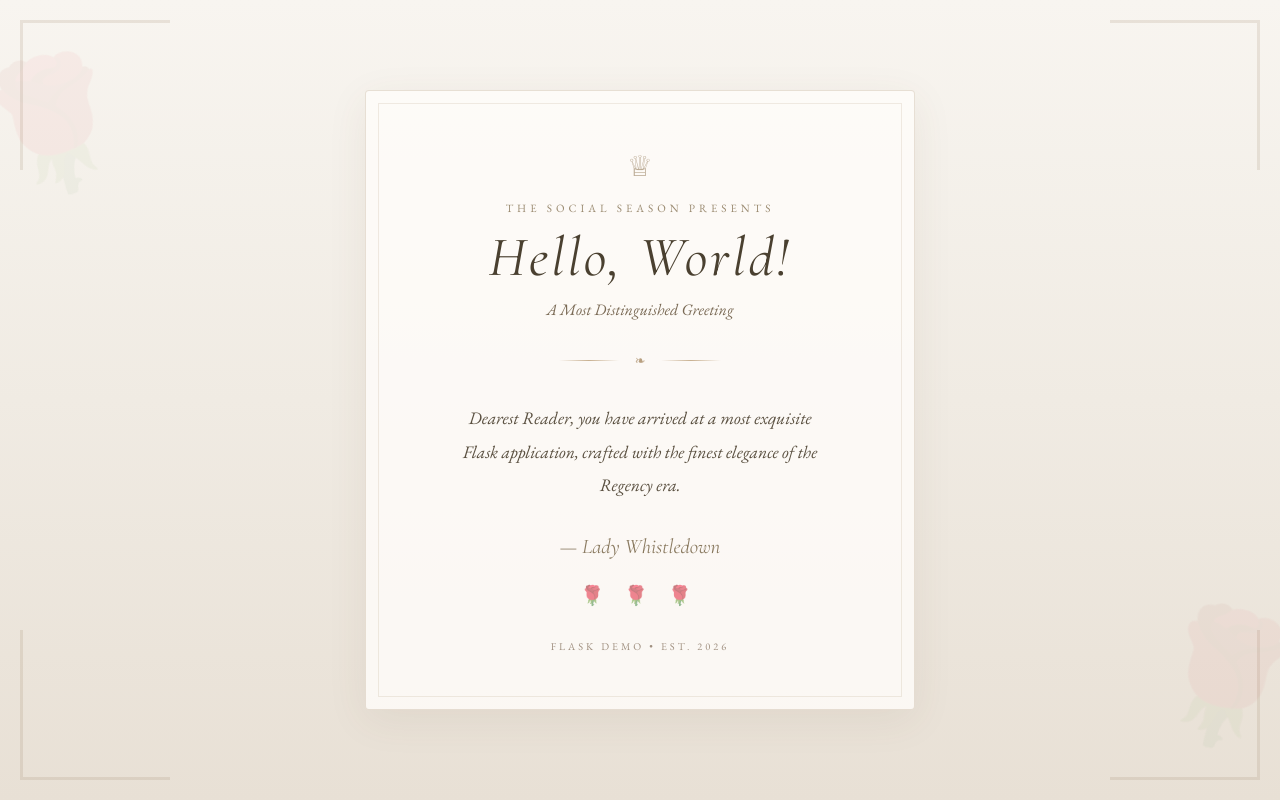
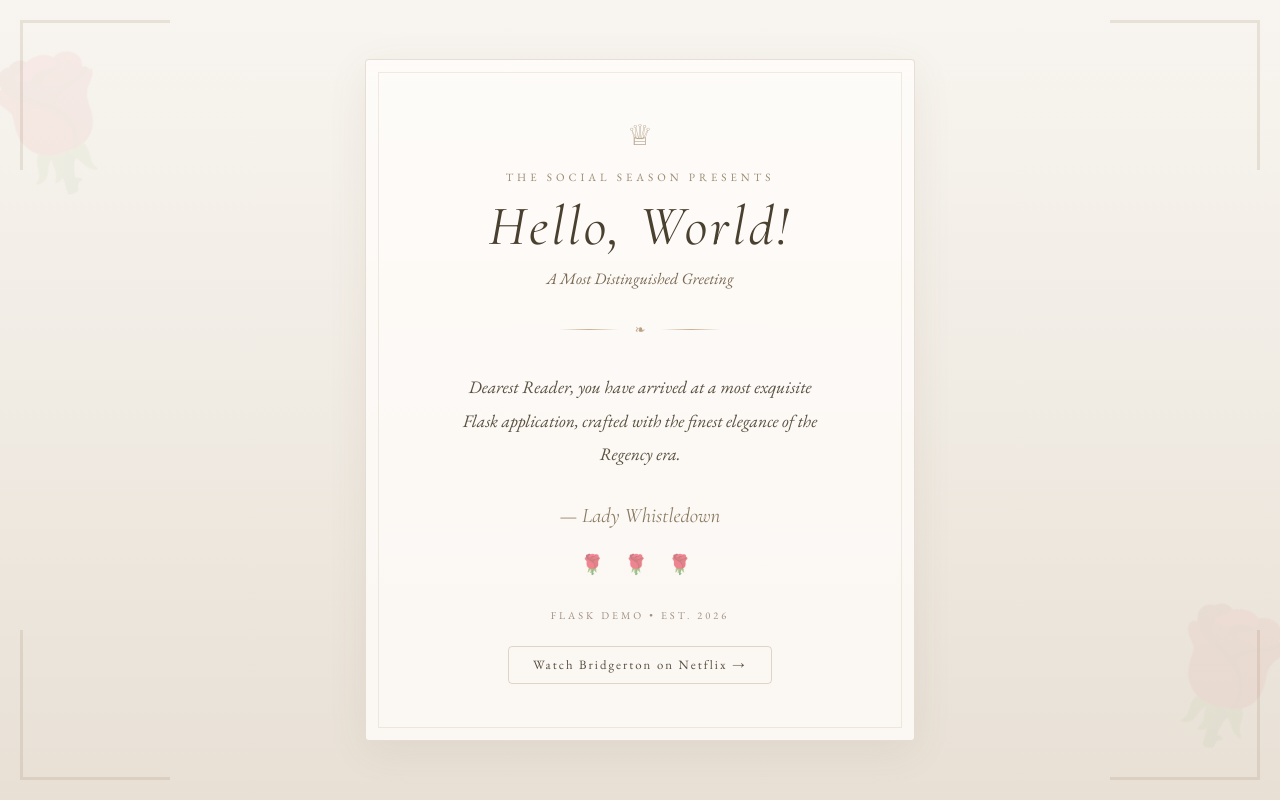
Before and after one commit to insha2472/CNN_flask_demo, a Flask app: page / in a window 1280 px wide. Run offline with Flask 3, Linux system fonts and the light colour scheme.

Commit message:
link addition

```diff
--- a/templates/index.html
+++ b/templates/index.html
@@ -240,6 +240,10 @@
             <div class="roses">🌹 🌹 🌹</div>
 
             <p class="footer-text">Flask Demo • Est. 2026</p>
+
+            <a href="https://www.netflix.com/title/80232398" target="_blank"
+                style="display: inline-block; margin-top: 1.5rem; padding: 0.6rem 1.5rem; font-size: 0.8rem; color: #5a5040; text-decoration: none; border: 1px solid rgba(180, 160, 130, 0.4); border-radius: 4px; letter-spacing: 2px; transition: all 0.3s ease;">Watch
+                Bridgerton on Netflix →</a>
         </div>
     </div>
 </body>
```
